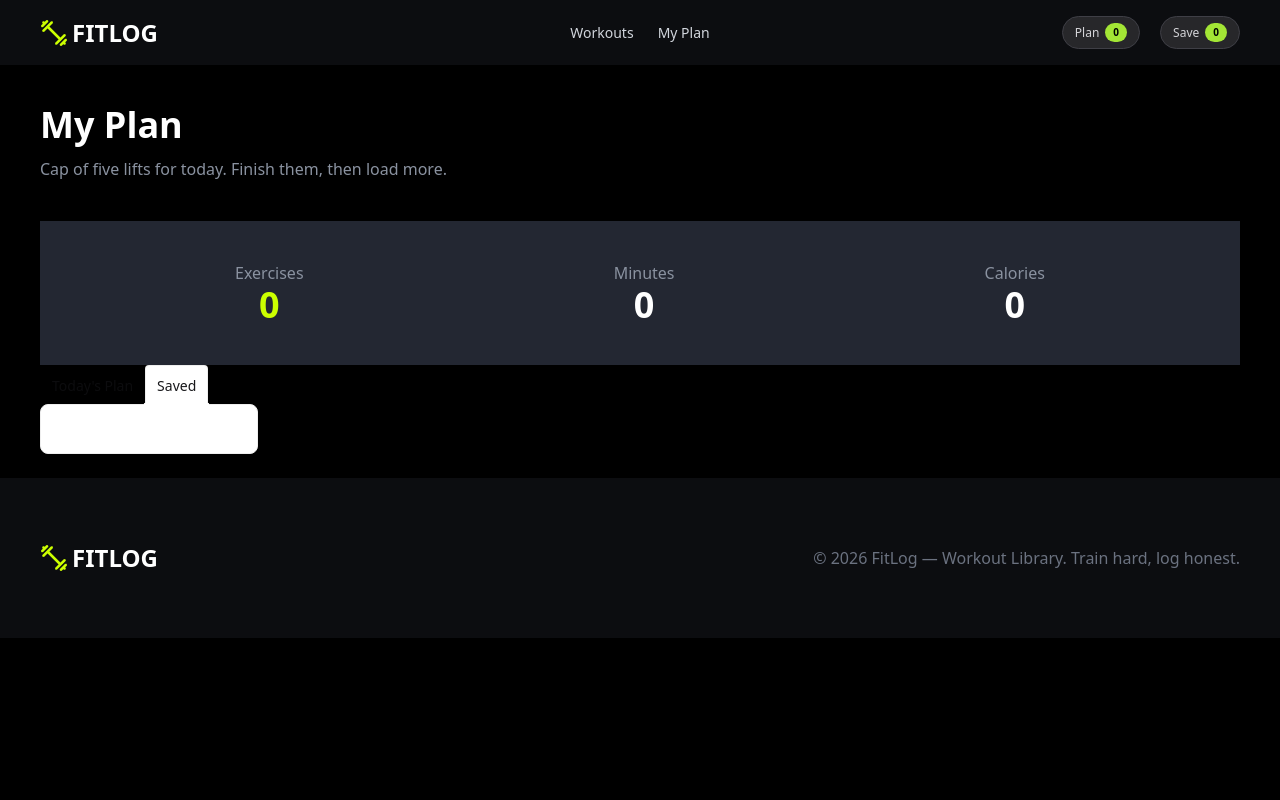
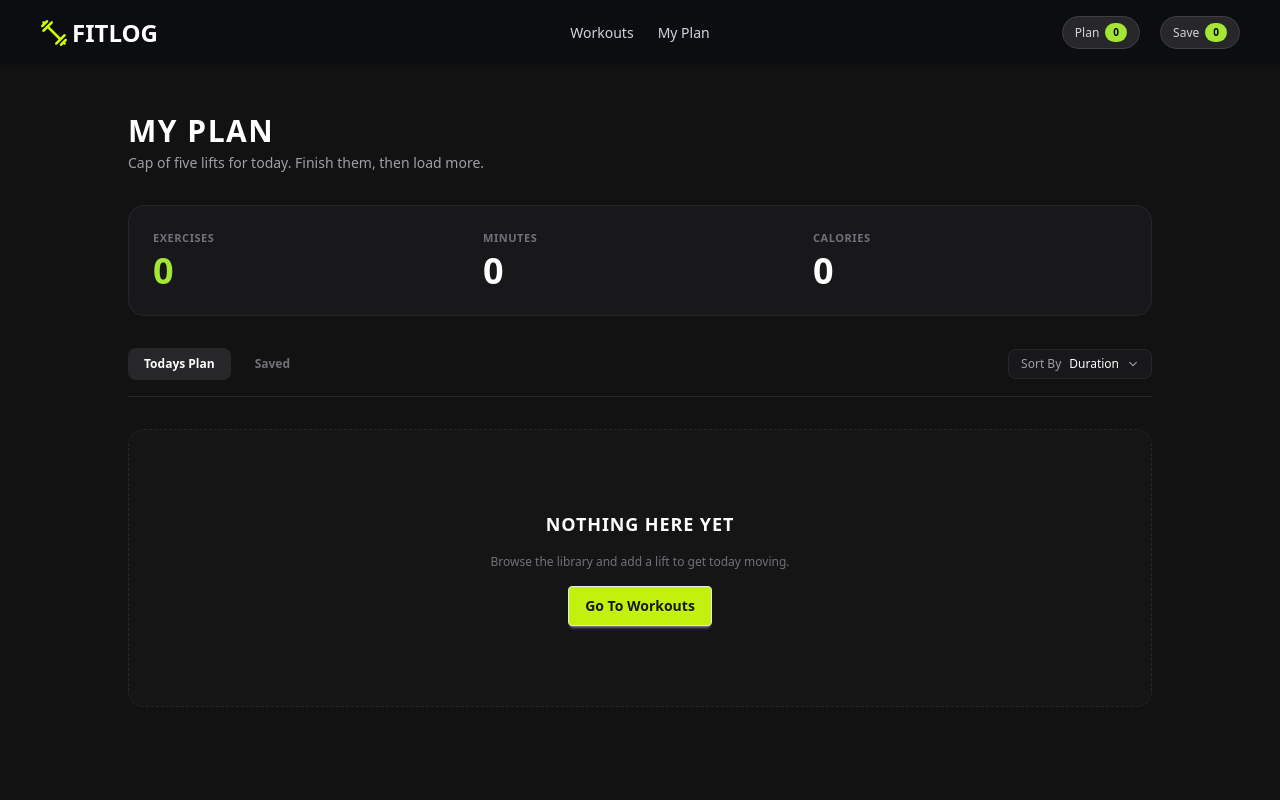
Before and after one commit to kazalbarmancode/fitlog-a6, a Next.js app: page /MyPlan in a window 1280 px wide. Shown: the top 800 px of the page. Built offline with nearby package versions, Linux system fonts and the light colour scheme.

Commit message:
tosti adding and handleing card botton

```diff
--- a/src/app/MyPlan/AddPlan.jsx
+++ b/src/app/MyPlan/AddPlan.jsx
@@ -1,35 +1,75 @@
 "use client";
+
 import { PlanContexts } from "@/Context/DetailContext";
-import Link from "next/link";
 import React, { useContext } from "react";
+import { FaCheck } from "react-icons/fa";
 import { Bounce, toast } from "react-toastify";
 
 const AddPlan = ({ detail }) => {
-  const { addPlan, setAddPlan } = useContext(PlanContexts);
-  const handleAddPlan = () => {
-    setAddPlan([...addPlan, detail]);
-    toast.success("🦄 Add to wishlist!", {
+  const { addPlan = [], setAddPlan } = useContext(PlanContexts);
+
+  const currentId = detail?.id || detail?._id;
+
+  const isAlreadyAdded = Boolean(
+    currentId &&
+    addPlan.some((item) => String(item?.id || item?._id) === String(currentId)),
+  );
+
+  const handleAddPlan = (e) => {
+    e.stopPropagation();
+
+    if (!detail || !currentId) {
+      toast.error("Invalid workout details!", {
+        position: "top-right",
+        theme: "dark",
+      });
+      return;
+    }
+
+    if (isAlreadyAdded) {
+      toast.warning(
+        `${detail?.name || "This exercise"} is already in your plan!`,
+        {
+          position: "top-right",
+          autoClose: 3000,
+          theme: "dark",
+          transition: Bounce,
+        },
+      );
+      return;
+    }
+
+    setAddPlan((prevPlan) => [...prevPlan, detail]);
+
+    toast.success("Added to today's plan!", {
       position: "top-right",
       autoClose: 2000,
-      hideProgressBar: false,
-      closeOnClick: false,
-      pauseOnHover: true,
-      draggable: true,
-      progress: undefined,
-      theme: "light",
+      theme: "dark",
       transition: Bounce,
     });
   };
+
   return (
     <div>
-      <Link href={"/MyPlan"}>
-        <button
-          className="btn bg-[#CCFF00] border-base-300 font-semibold px-8"
-          onClick={() => handleAddPlan()}
-        >
-          Add to todays plan
-        </button>
-      </Link>
+      <button
+        type="button"
+        onClick={handleAddPlan}
+        disabled={isAlreadyAdded}
+        className={`font-semibold px-8 py-3 rounded-xl transition-all border flex items-center justify-center gap-2 ${
+          isAlreadyAdded
+            ? "bg-zinc-800 text-zinc-500 border-zinc-700 cursor-not-allowed" // Disabled Style
+            : "bg-[#A3E635] hover:bg-[#8ed324] text-black border-[#A3E635] cursor-pointer" // Active Style
+        }`}
+      >
+        {isAlreadyAdded ? (
+          <>
+            <FaCheck className="text-xs text-[#A3E635]" />
+            <span>Added to Todays Plan</span>
+          </>
+        ) : (
+          <span>Add to todays plan</span>
+        )}
+      </button>
     </div>
   );
 };
--- a/src/app/MyPlan/SavedBotton.jsx
+++ b/src/app/MyPlan/SavedBotton.jsx
@@ -1,36 +1,77 @@
 "use client";
 
 import { PlanContexts } from "@/Context/DetailContext";
-import Link from "next/link";
 import React, { useContext } from "react";
+import { FaBookmark, FaCheck } from "react-icons/fa";
 import { Bounce, toast } from "react-toastify";
 
 const SavedBotton = ({ detail }) => {
-  const { savedBotton, setSavedBotton } = useContext(PlanContexts);
-  const handleSavedPlan = () => {
-    setSavedBotton([...savedBotton, detail]);
-    toast.success("🦄 Add to wishlist!", {
+  const { savedBotton = [], setSavedBotton } = useContext(PlanContexts);
+
+  const currentId = detail?.id || detail?._id;
+
+  const isAlreadySaved = Boolean(
+    currentId &&
+    savedBotton.some(
+      (item) => String(item?.id || item?._id) === String(currentId),
+    ),
+  );
+
+  const handleSavedPlan = (e) => {
+    e.stopPropagation();
+
+    if (!detail || !currentId) {
+      toast.error("Invalid details!", {
+        position: "top-right",
+        theme: "dark",
+      });
+      return;
+    }
+
+    if (isAlreadySaved) {
+      toast.warning("Already saved for later!", {
+        position: "top-right",
+        autoClose: 3000,
+        theme: "dark",
+        transition: Bounce,
+      });
+      return;
+    }
+
+    setSavedBotton((prev) => [...prev, detail]);
+
+    toast.success("Saved for later!", {
       position: "top-right",
       autoClose: 2000,
-      hideProgressBar: false,
-      closeOnClick: false,
-      pauseOnHover: true,
-      draggable: true,
-      progress: undefined,
-      theme: "light",
+      theme: "dark",
       transition: Bounce,
     });
   };
+
   return (
     <div>
-      <Link href="/MyPlan">
-        <button
-          className="btn border-base-300 font-semibold px-8"
-          onClick={() => handleSavedPlan()}
-        >
-          Save for later
-        </button>
-      </Link>
+      <button
+        type="button"
+        onClick={handleSavedPlan}
+        disabled={isAlreadySaved}
+        className={`font-semibold px-8 py-3 rounded-xl transition-all border flex items-center justify-center gap-2 ${
+          isAlreadySaved
+            ? "bg-zinc-800 text-zinc-500 border-zinc-700 cursor-not-allowed" // Disabled Style
+            : "bg-[#27272A] hover:bg-[#3f3f46] text-white border-[#3F3F46] cursor-pointer" // Active Style
+        }`}
+      >
+        {isAlreadySaved ? (
+          <>
+            <FaCheck className="text-xs text-[#A3E635]" />
+            <span>Saved</span>
+          </>
+        ) : (
+          <>
+            <FaBookmark className="text-xs text-zinc-400" />
+            <span>Save for later</span>
+          </>
+        )}
+      </button>
     </div>
   );
 };
--- a/src/app/MyPlan/page.jsx
+++ b/src/app/MyPlan/page.jsx
@@ -2,12 +2,18 @@
 
 import React, { useContext, useState } from "react";
 import { PlanContexts } from "@/Context/DetailContext";
-import PlanSaveCard from "../Component/PlanSaveCard/PlanSaveCard";
+import { IoChevronDown, IoClose, IoTime } from "react-icons/io5";
+import { FaCheck, FaFire } from "react-icons/fa";
+import Link from "next/link";
+import Image from "next/image";
+import { CiStar } from "react-icons/ci";
+import { Bounce, toast } from "react-toastify";
 
 const MyPlanPage = () => {
-  const { addPlan, setAddPlan, savedBotton } = useContext(PlanContexts);
-  const [activeTab, setActiveTab] = useState("Saved");
-  const currentList = activeTab === "Saved" ? addPlan : savedBotton;
+  const { addPlan, setAddPlan, savedBotton, setSavedBotton } =
+    useContext(PlanContexts);
+  const [activeTab, setActiveTab] = useState("today");
+  const currentList = activeTab === "today" ? addPlan : savedBotton;
 
   const totalExercises = currentList.length;
 
@@ -21,57 +27,196 @@ const MyPlanPage = () => {
 
   const handleRemove = (id) => {
     if (activeTab === "today") {
-      setAddPlan(addPlan.filter((item) => String(item.id) !== String(id)));
+      setAddPlan(
+        addPlan.filter((item) => String(item.id || item._id) !== String(id)),
+      );
+      toast.error(`${id} Number Card Remove From Today's Plan `, {
+        position: "top-right",
+        autoClose: 2000,
+        hideProgressBar: false,
+        closeOnClick: false,
+        pauseOnHover: true,
+        draggable: true,
+        progress: undefined,
+        theme: "light",
+        transition: Bounce,
+      });
+    } else {
+      setSavedBotton(
+        savedBotton.filter(
+          (item) => String(item.id || item._id) !== String(id),
+        ),
+      );
+      toast.error(`${id} Number Card Remove From Saved `, {
+        position: "top-right",
+        autoClose: 2000,
+        hideProgressBar: false,
+        closeOnClick: false,
+        pauseOnHover: true,
+        draggable: true,
+        progress: undefined,
+        theme: "light",
+        transition: Bounce,
+      });
     }
   };
-
+  const handleMarkAsDone = (item) => {
+    toast.success(`${item.name || "WorkOut"} Marked as completed!`);
+  };
   return (
-    <div>
-      <div className="mx-10 my-10">
-        <h1 className="text-white font-bold text-4xl mb-3">My Plan</h1>
-        <p className=" text-[#8A92A0]">
+    <div className="min-h-screen bg-[#121212] text-white p-6 md:p-12 font-sans flex flex-col justify-between">
+      <div className="max-w-5xl mx-auto w-full space-y-8">
+        <div className="space-y-1">
+          <h1 className="text-2xl md:text-3xl font-extrabold tracking-wider uppercase text-white">
+            MY PLAN
+          </h1>
+          <p className="text-xs md:text-sm text-zinc-400">
             Cap of five lifts for today. Finish them, then load more.
           </p>
         </div>
-      <div className="flex justify-around bg-[#232732] mx-10 p-10 mt-4">
-        <div className="flex flex-col items-center">
-          <h1 className="text-[#8A92A0]">Exercises</h1>
-          <span className="text-[#CCFF00] text-4xl font-bold">
+
+        <div className="bg-[#18181B] border border-[#27272A] rounded-2xl p-6 grid grid-cols-3 gap-4">
+          <div>
+            <span className="text-[11px] uppercase tracking-wider text-zinc-500 font-semibold block mb-1">
+              Exercises
+            </span>
+            <span className="text-2xl md:text-4xl font-extrabold text-[#A3E635]">
               {totalExercises}
             </span>
           </div>
-        <div className="flex flex-col items-center">
-          <h1 className="text-[#8A92A0]">Minutes</h1>
-          <span className="text-white text-4xl font-bold">{totalMinutes}</span>
+
+          <div>
+            <span className="text-[11px] uppercase tracking-wider text-zinc-500 font-semibold block mb-1">
+              Minutes
+            </span>
+            <span className="text-2xl md:text-4xl font-extrabold text-white">
+              {totalMinutes}
+            </span>
           </div>
-        <div className="flex flex-col items-center">
-          <h1 className="text-[#8A92A0]">Calories</h1>
-          <span className="text-white text-4xl font-bold">{totalCalories}</span>
+
+          <div>
+            <span className="text-[11px] uppercase tracking-wider text-zinc-500 font-semibold block mb-1">
+              Calories
+            </span>
+            <span className="text-2xl md:text-4xl font-extrabold text-white">
+              {totalCalories}
+            </span>
           </div>
         </div>
-      <div className="flex mx-10">
-        <div className="tabs-lift tabs min-w-max">
-          <input
-            type="radio"
-            name="my_tabs_7"
-            className="tab z-1"
-            aria-label="Today's Plan"
-          />
-          <div className="sticky tab-content max-w-60 border-base-300 bg-base-100 p-6">
-         <PlanSaveCard></PlanSaveCard>
-          </div>
-          <input
-            type="radio"
-            name="my_tabs_7"
-            className="tab z-1"
-            aria-label="Saved"
-            defaultChecked
-          />
-          <div className="sticky tab-content max-w-60 border-base-300 bg-base-100 p-6">
-          <PlanSaveCard></PlanSaveCard>
+
+        <div className="flex items-center justify-between border-b border-[#27272A] pb-4">
+          <div className="flex items-center gap-2">
+            <button
+              onClick={() => setActiveTab("today")}
+              className={`text-xs font-semibold px-4 py-2 rounded-lg transition-colors ${
+                activeTab === "today"
+                  ? "bg-[#27272A] text-white"
+                  : "text-zinc-500 hover:text-white"
+              }`}
+            >
+              Todays Plan
+            </button>
+
+            <button
+              onClick={() => setActiveTab("saved")}
+              className={`text-xs font-semibold px-4 py-2 rounded-lg transition-colors ${
+                activeTab === "saved"
+                  ? "bg-[#27272A] text-white"
+                  : "text-zinc-500 hover:text-white"
+              }`}
+            >
+              Saved
+            </button>
           </div>
 
+          <div className="flex items-center gap-2 text-xs text-zinc-400 bg-[#18181B] border border-[#27272A] px-3 py-1.5 rounded-lg cursor-pointer">
+            <span>Sort By</span>
+            <span className="text-white font-medium">Duration</span>
+            <IoChevronDown className="text-zinc-400" />
           </div>
+        </div>
+
+        {currentList.length === 0 ? (
+          <div className="bg-[#18181B]/50 border border-[#27272A] border-dashed rounded-2xl py-20 px-4 text-center flex flex-col items-center justify-center space-y-4">
+            <h2 className="text-base md:text-lg font-bold tracking-wider uppercase text-white">
+              NOTHING HERE YET
+            </h2>
+            <p className="text-xs text-zinc-500 max-w-sm">
+              Browse the library and add a lift to get today moving.
+            </p>
+            <Link href={"/"}>
+              <button className="btn bg-[#C2F10D] ">Go To Workouts</button>
+            </Link>
+          </div>
+        ) : (
+          <div className="space-y-4">
+            {currentList.map((item) => {
+              const itemId = item.id || item._id;
+              return (
+                <div
+                  key={itemId}
+                  className="bg-[#18181B] border border-[#27272A] rounded-2xl p-4 flex flex-col sm:flex-row items-start sm:items-center justify-between gap-4 hover:border-[#27272A]/80 transition-all"
+                >
+                  <div className="flex items-center gap-4">
+                    <Image
+                      src={item.image || "/placeholder.jpg"}
+                      width={20}
+                      height={20}
+                      alt={item.name}
+                      className="w-16 h-16 sm:w-20 sm:h-20 rounded-xl object-cover bg-zinc-800 shrink-0"
+                    />
+                    <div className="space-y-1">
+                      <h3 className="font-extrabold text-sm sm:text-base tracking-wide text-white uppercase">
+                        {item.name}
+                      </h3>
+                      <p className="text-xs text-zinc-400 font-medium">
+                        {item.equipment || "Medicine Ball"}
+                      </p>
+                      <div className="flex items-center gap-3 text-[11px] text-zinc-400 font-medium pt-1">
+                        <span>
+                          <IoTime /> {item.duration || 0} min
+                        </span>
+                        <span>
+                          {" "}
+                          <FaFire />
+                          {item.caloriesBurned || 0} kcal
+                        </span>
+                        <span>
+                          <CiStar /> {item.rating || "4.5"}
+                        </span>
+                      </div>
+                    </div>
+                  </div>
+
+                  <div className="flex items-center gap-3 w-full sm:w-auto justify-end">
+                    <Link
+                      href={`/WorkOut/${itemId}`}
+                      className="text-xs text-zinc-400 hover:text-white transition-colors px-2 py-1 font-medium"
+                    >
+                      View Details
+                    </Link>
+
+                    <button
+                      onClick={() => handleMarkAsDone(item)}
+                      className="bg-[#A3E635] hover:bg-[#8ed324] text-black font-extrabold text-xs px-4 py-2.5 rounded-xl flex items-center gap-2 transition-all"
+                    >
+                      <FaCheck className="text-[10px]" />
+                      <span>Mark as Done</span>
+                    </button>
+
+                    <button
+                      onClick={() => handleRemove(itemId)}
+                      className="text-zinc-500 hover:text-white p-2 rounded-lg transition-colors"
+                      title="Remove"
+                    >
+                      <IoClose className="text-lg" />
+                    </button>
+                  </div>
+                </div>
+              );
+            })}
+          </div>
+        )}
       </div>
     </div>
   );
```
Also changed, not shown: src/app/Component/PlanSaveCard/PlanSaveCard.jsx (+23 -0 lines). Lines whose indentation alone changed are shown as unchanged.
